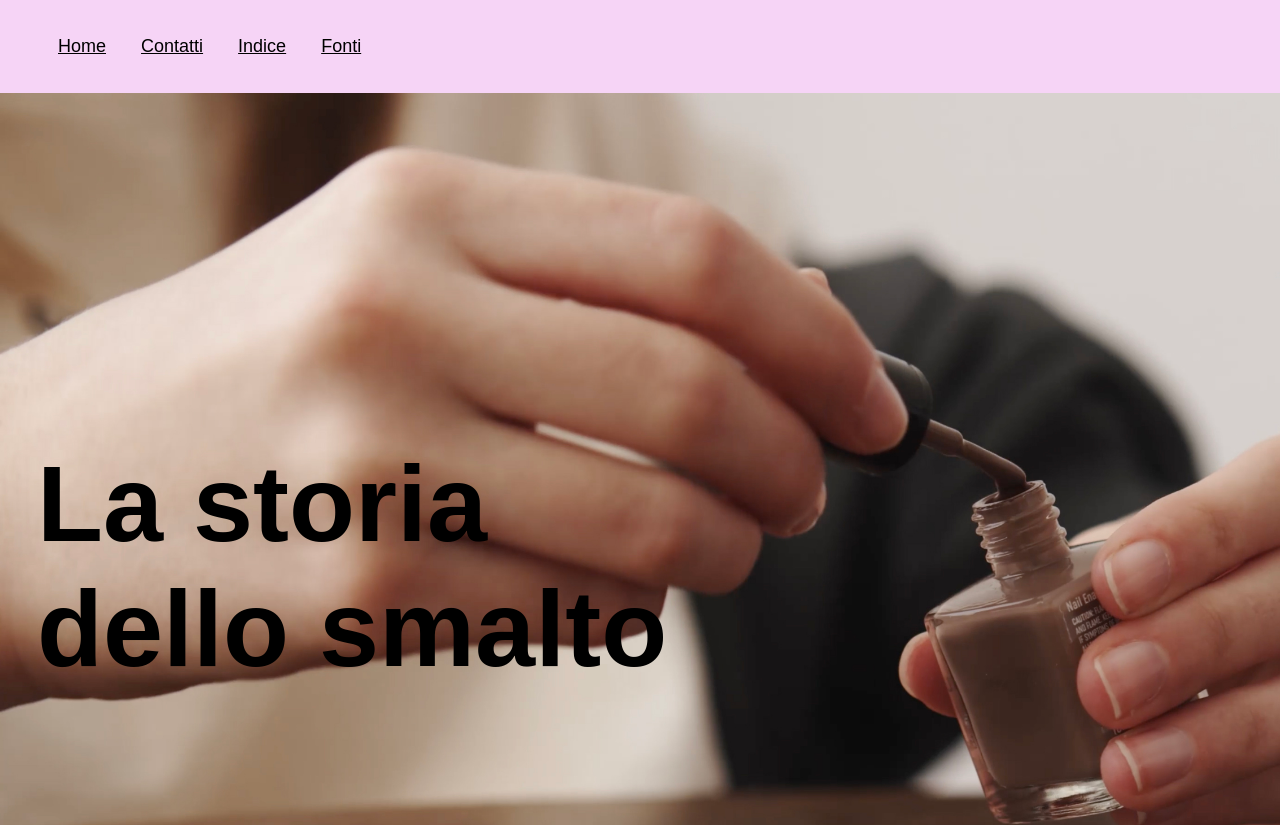
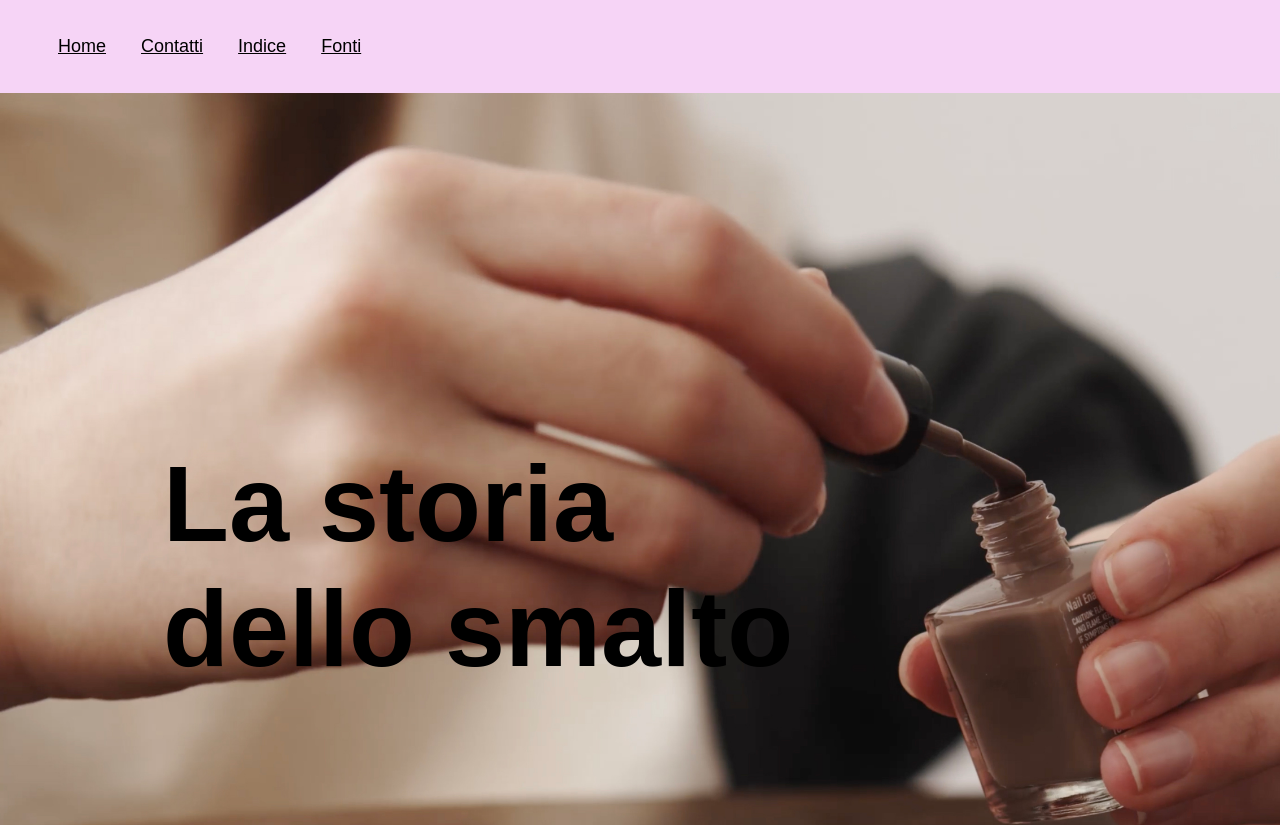
Before and after one commit to GC02GL/La-storia-dello-smalto, a plain HTML site: page index.html in a window 1280 px wide. Shown: the top 825 px of the page. Drawn offline with Linux system fonts and the light colour scheme.

Commit message:
modificato posizione testo

```diff
--- a/assets/css/style.css
+++ b/assets/css/style.css
@@ -55,7 +55,7 @@ body {
 
 h1 {
     margin:
-    0% -40% -40% -10%;
+    0% -40% -70% 10%;
     font-size: 6em;
 }
 
```
Also changed, not shown: fonti.html (+2 -0 lines).
